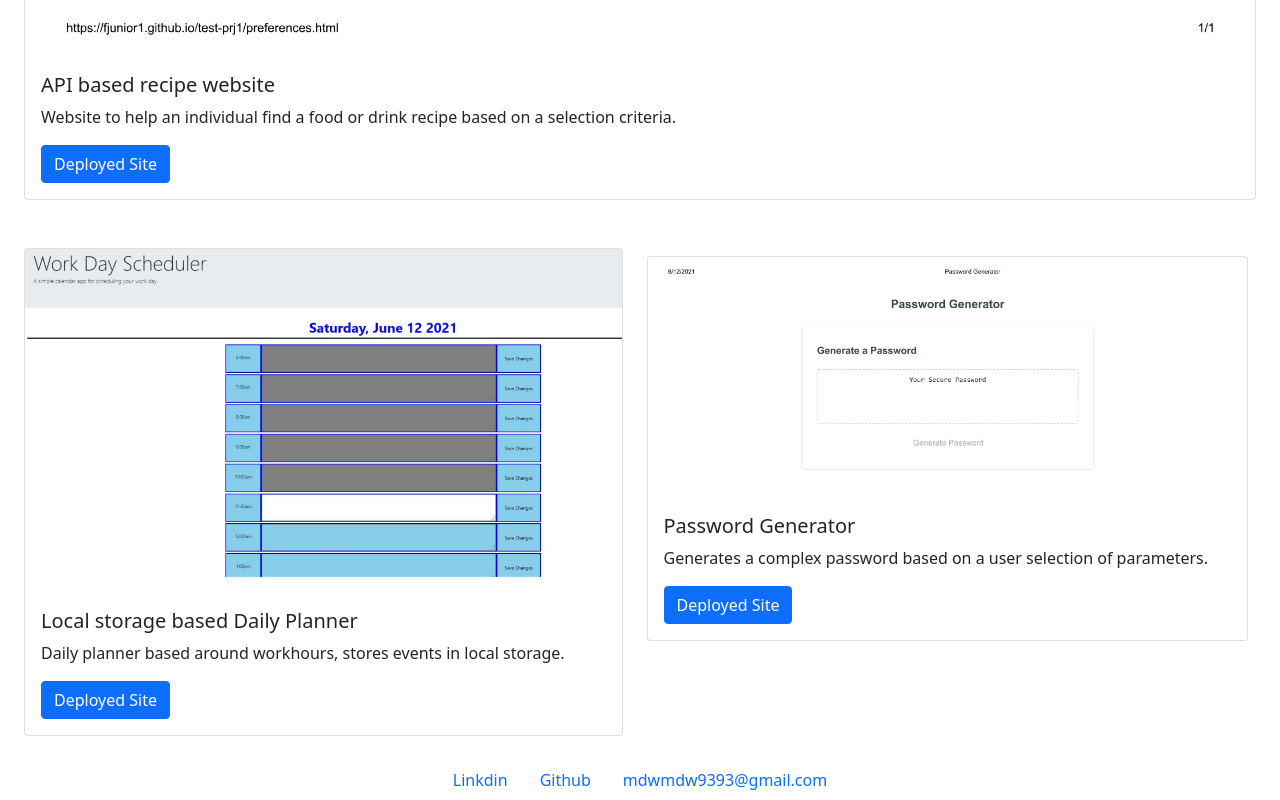
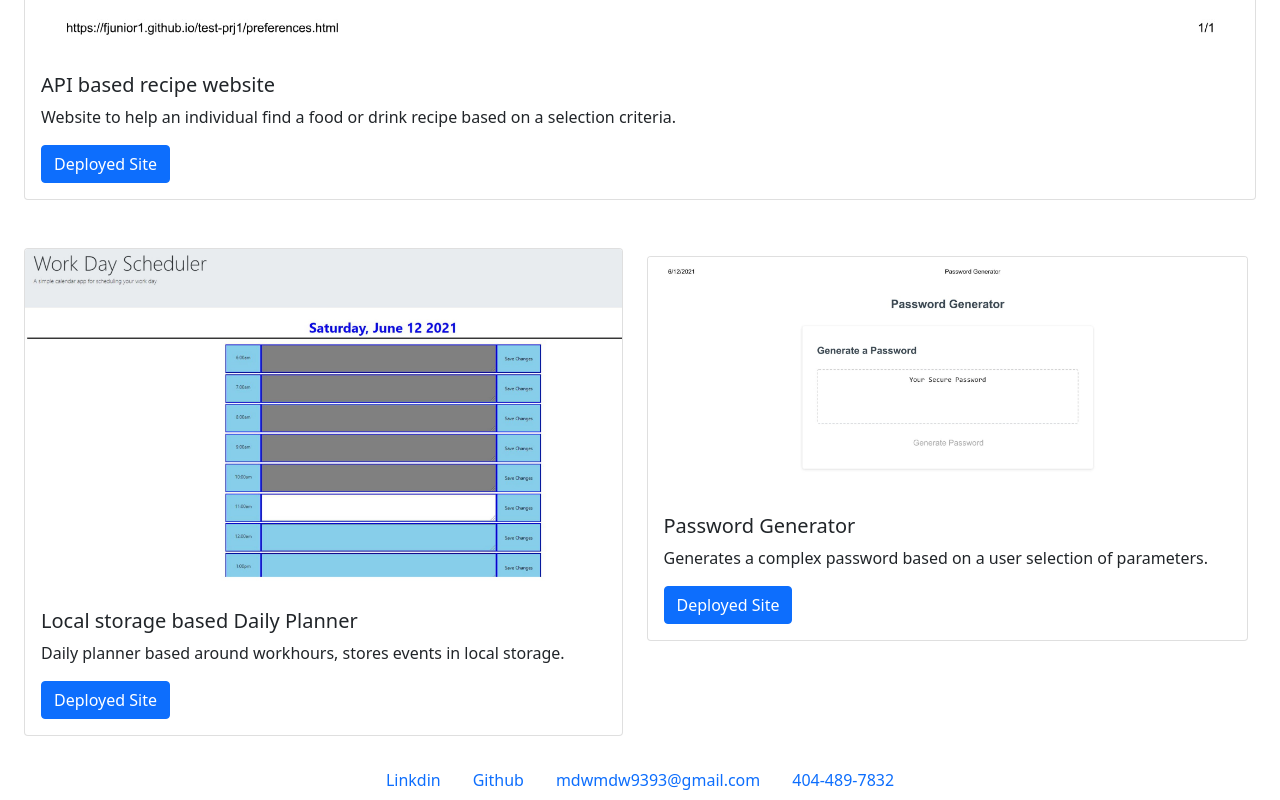
Before and after one commit to mdw93/Portfolio2, a plain HTML site: page index.html in a window 1280 px wide. Shown: the part 1606-2406 px from the top of the page. Drawn offline with nearby package versions, Linux system fonts and the light colour scheme.

Commit message:
Update index.html

```diff
--- a/index.html
+++ b/index.html
@@ -107,6 +107,7 @@
         <li class="nav-item">
           <a class="nav-link" href="mailto:mdwmdw9393@gmail.com">mdwmdw9393@gmail.com</a>
         </li>
+        <div class="nav-link" href="mailto:mdwmdw9393@gmail.com">404-489-7832</div>
       </ul>
         <script src="https://cdn.jsdelivr.net/npm/bootstrap@5.0.1/dist/js/bootstrap.bundle.min.js"
             integrity="sha384-gtEjrD/SeCtmISkJkNUaaKMoLD0//ElJ19smozuHV6z3Iehds+3Ulb9Bn9Plx0x4"
```
